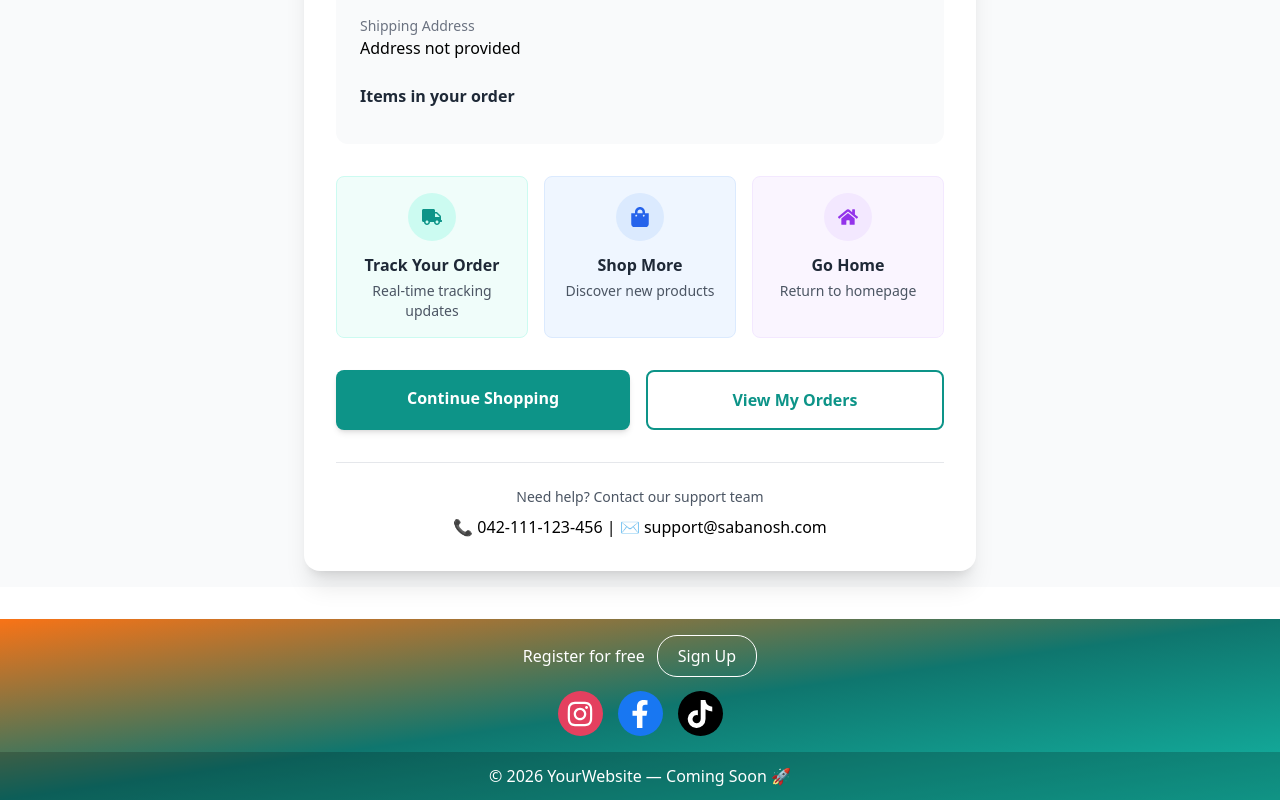
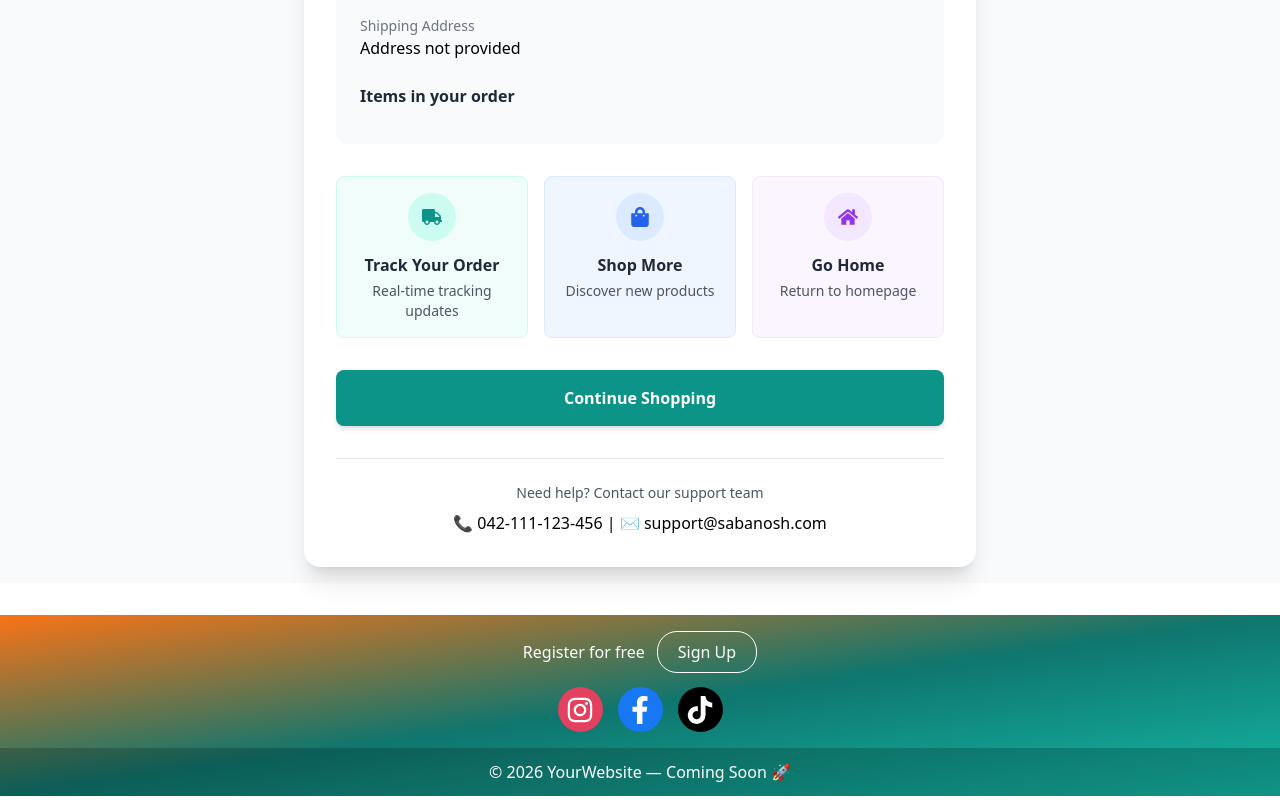
Before and after one commit to sabaasandhu/react, a React (Vite) app: page /order-confirmation in a window 1280 px wide. Shown: the part 689-1489 px from the top of the page. Built offline with nearby package versions, Linux system fonts and the light colour scheme.

Commit message:
Update clearview

```diff
--- a/src/screens/Dashboard/OrderConfirmation.jsx
+++ b/src/screens/Dashboard/OrderConfirmation.jsx
@@ -150,12 +150,7 @@ const OrderConfirmation = () => {
                 Continue Shopping
               </Link>
 
-              <button
-                onClick={() => navigate("/user/orders")}
-                className="flex-1 border-2 border-teal-600 text-teal-600 hover:bg-teal-50 font-bold py-4 rounded-lg transition"
-              >
-                View My Orders
-              </button>
+
             </div>
 
             {/* Support Info */}
```
